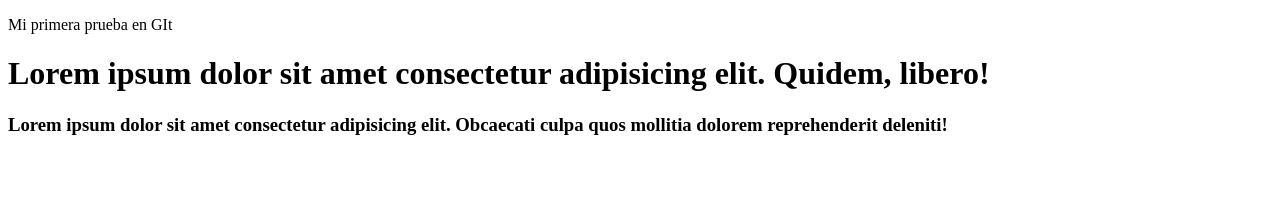
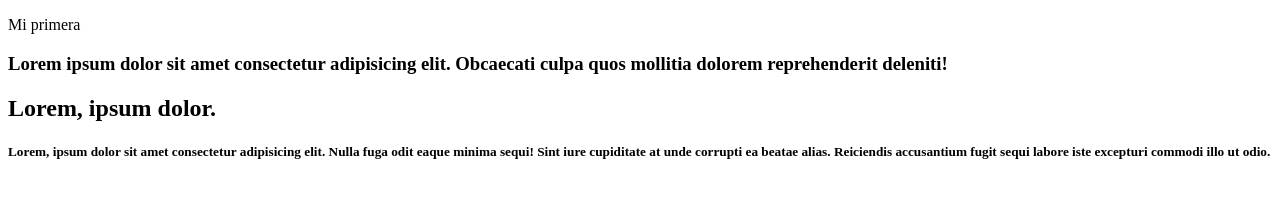
Before and after one commit to SUZETI/Prueba-Remoto, a plain HTML site: page index.html in a window 1280 px wide. Drawn offline with Linux system fonts and the light colour scheme.

Commit message:
Modificaciones

```diff
--- a/index.html
+++ b/index.html
@@ -6,10 +6,14 @@
     <title>Document</title>
 </head>
 <body>
-    <p>Mi primera prueba en GIt</p>
-    <h1>Lorem ipsum dolor sit amet consectetur adipisicing elit. Quidem, libero!</h1>
+    <p>Mi primera</p>
+
     <h3>Lorem ipsum dolor sit amet consectetur adipisicing elit. Obcaecati culpa quos
         mollitia dolorem reprehenderit deleniti!</h3>
+    <h2>Lorem, ipsum dolor.</h2>
+    <h5>Lorem, ipsum dolor sit amet consectetur adipisicing elit. Nulla fuga odit eaque minima sequi!
+        Sint iure cupiditate at unde corrupti ea beatae alias.
+        Reiciendis accusantium fugit sequi labore iste excepturi commodi illo ut odio.</h5>
 
 </body>
 </html>
```
